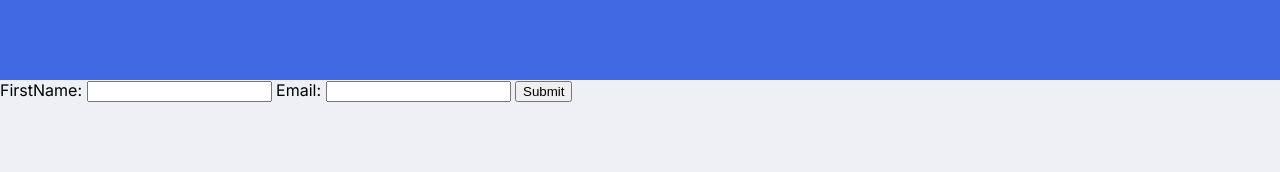
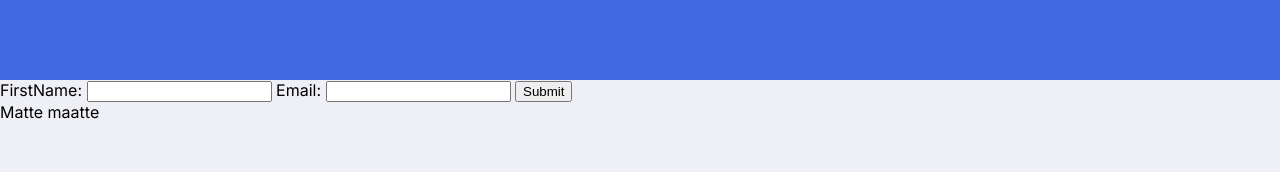
Before and after one commit to Nesphra/RJauto, a SvelteKit app: page /contact in a window 1280 px wide. Shown: the top 172 px of the page. Built offline with nearby package versions, Linux system fonts and the light colour scheme.

Commit message:
exp branch

```diff
--- a/src/routes/contact/+page.svelte
+++ b/src/routes/contact/+page.svelte
@@ -19,6 +19,7 @@
             <div class="info"></div>
         </div>
     </div>
+    Matte maatte
 </div>
 
 <style>
```
